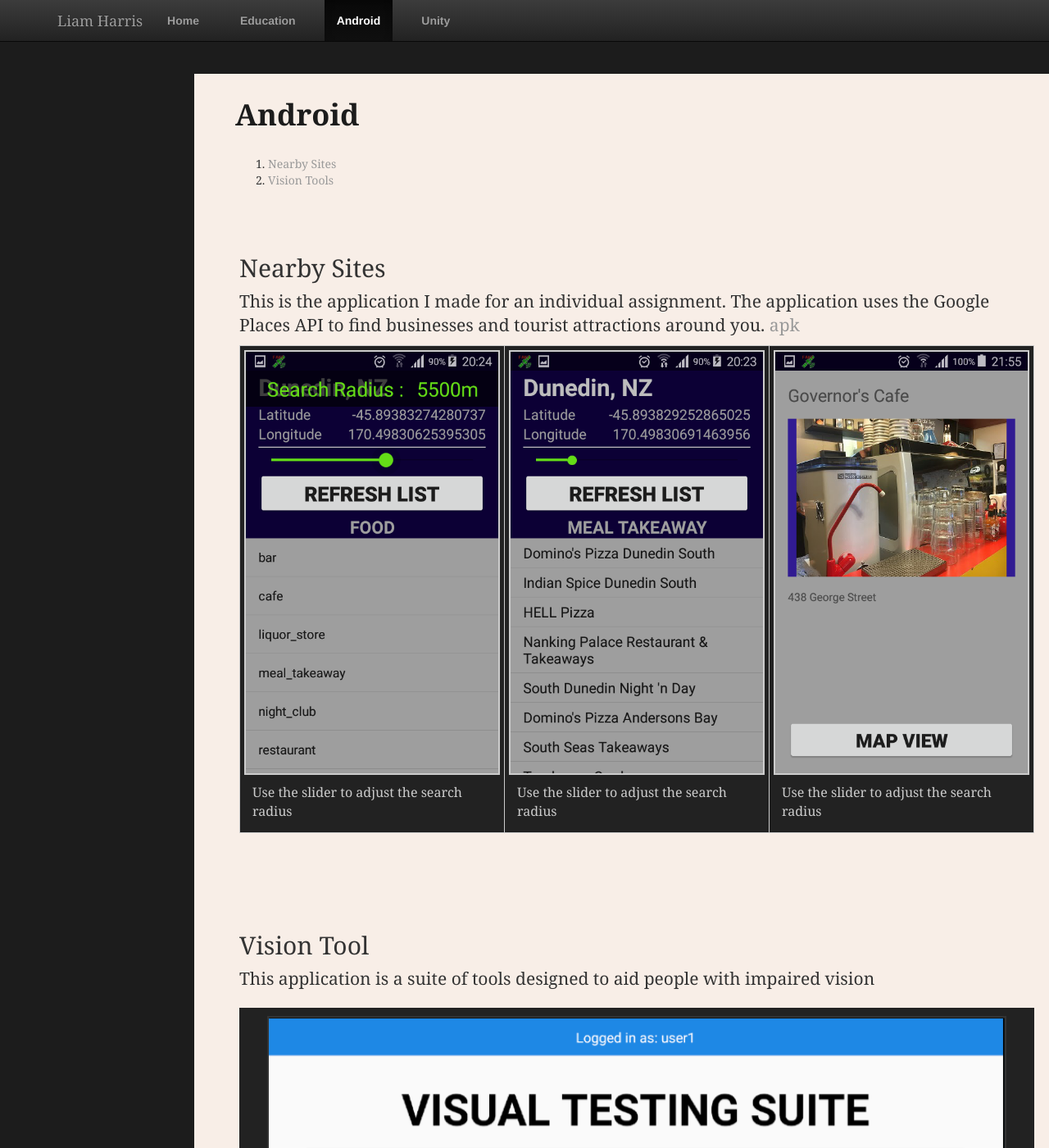
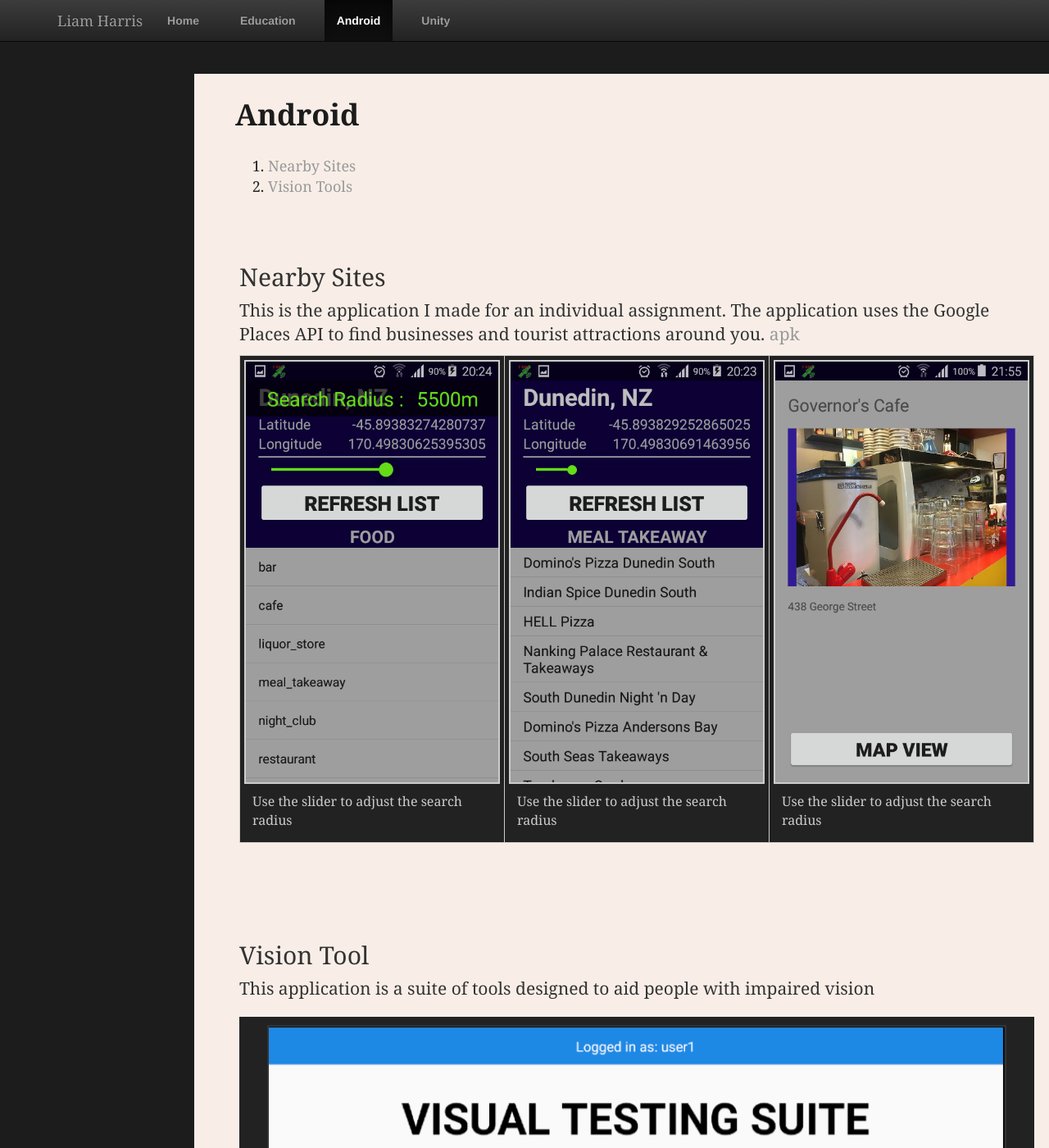
Before and after one commit to harrl7/harrl7.github.io, a Jekyll site: the page built from android/index.html, in a window 1280 px wide and 1400 px high. Shown: the whole window at 82% size. Built offline with Jekyll 4.4.1, drawn with Linux system fonts in a browser that asks for light colours.

Commit message:
Update main.css

```diff
--- a/css/main.css
+++ b/css/main.css
@@ -44,6 +44,11 @@ a {
 }
 a:hover {
     text-decoration: underline;
+}
+
+.Table_Of_Contents {
+    font-size: large;
+    color: var(--col-dk-grey);
 }
 
 article {
```
